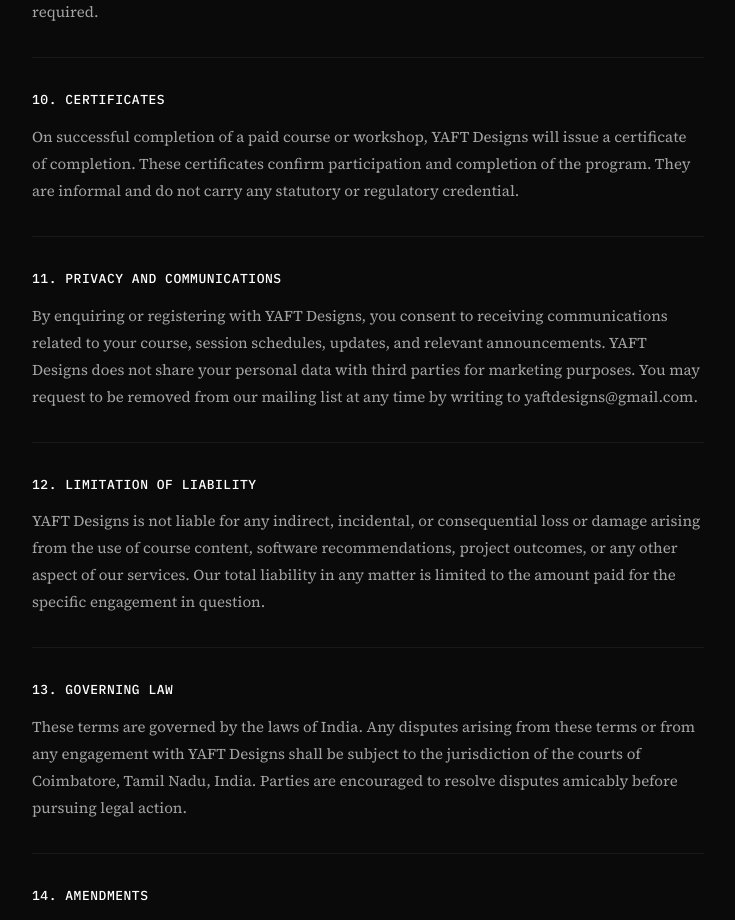
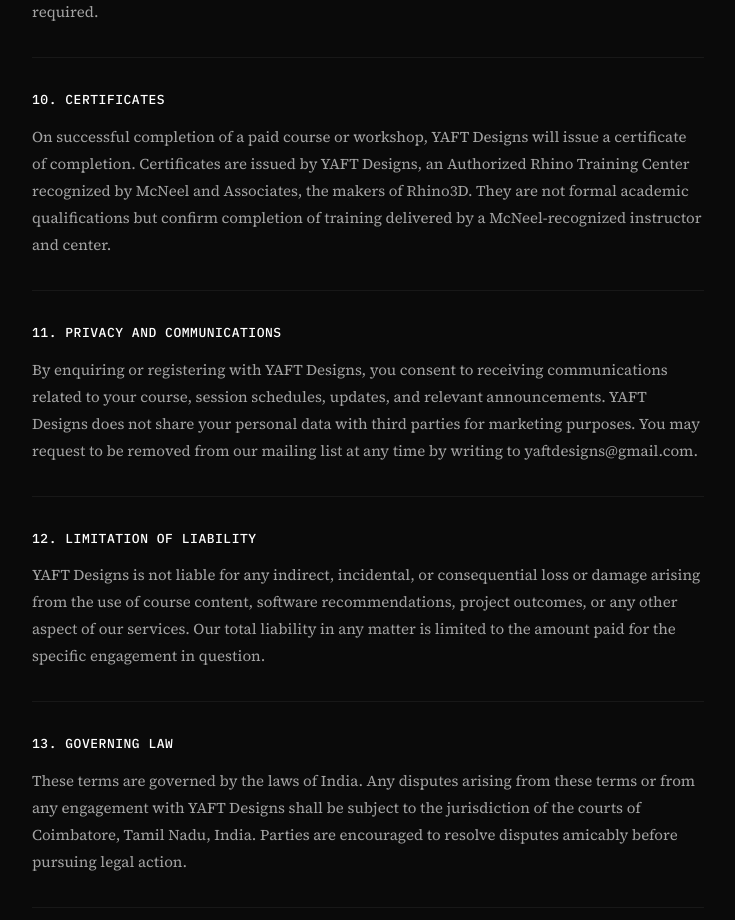
Before and after one commit to YAFTDesigns/yaftwebsite, a Next.js app: page /terms in a window 1280 px wide. Shown: the part 2360-3280 px from the top of the page, without its empty margins (272-1007 px from the left). Built offline with nearby package versions, Linux system fonts and the light colour scheme.

Commit message:
Update certificate clause to reflect ARTC recognition by McNeel

```diff
--- a/app/terms/page.tsx
+++ b/app/terms/page.tsx
@@ -48,7 +48,7 @@
   },
   {
     title: '10. Certificates',
-    body: 'On successful completion of a paid course or workshop, YAFT Designs will issue a certificate of completion. These certificates confirm participation and completion of the program. They are informal and do not carry any statutory or regulatory credential.',
+    body: 'On successful completion of a paid course or workshop, YAFT Designs will issue a certificate of completion. Certificates are issued by YAFT Designs, an Authorized Rhino Training Center recognized by McNeel and Associates, the makers of Rhino3D. They are not formal academic qualifications but confirm completion of training delivered by a McNeel-recognized instructor and center.',
   },
   {
     title: '11. Privacy and Communications',
```
